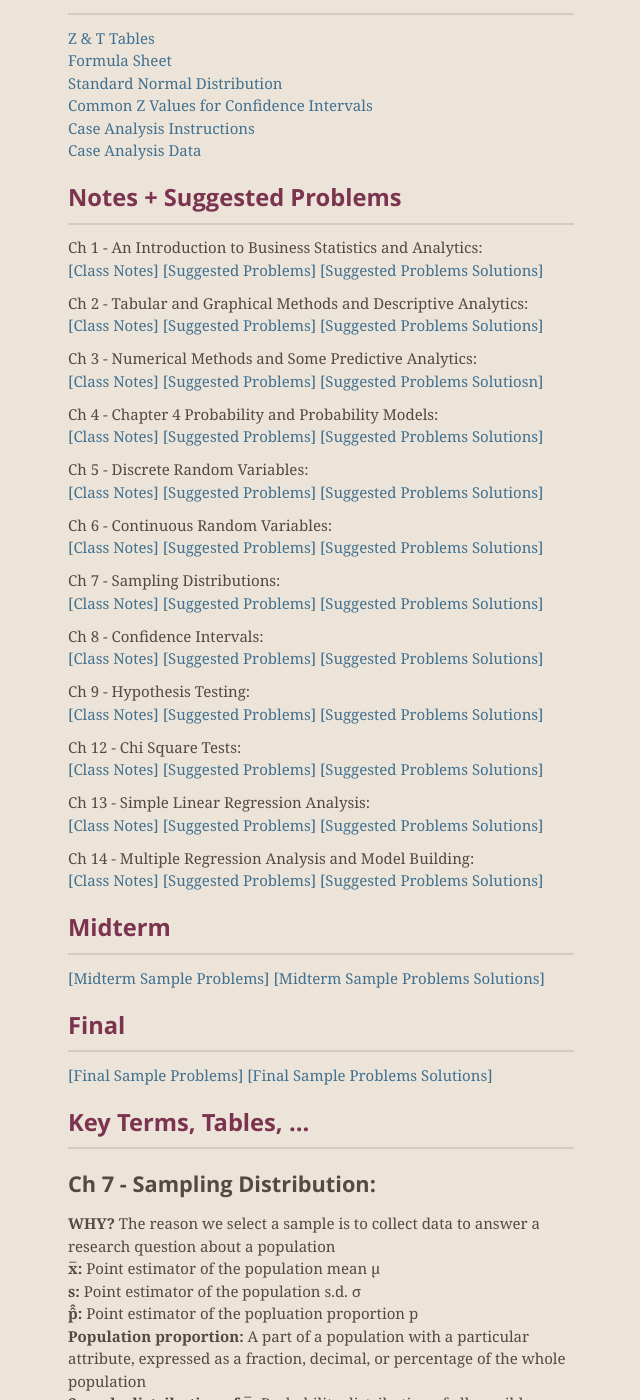
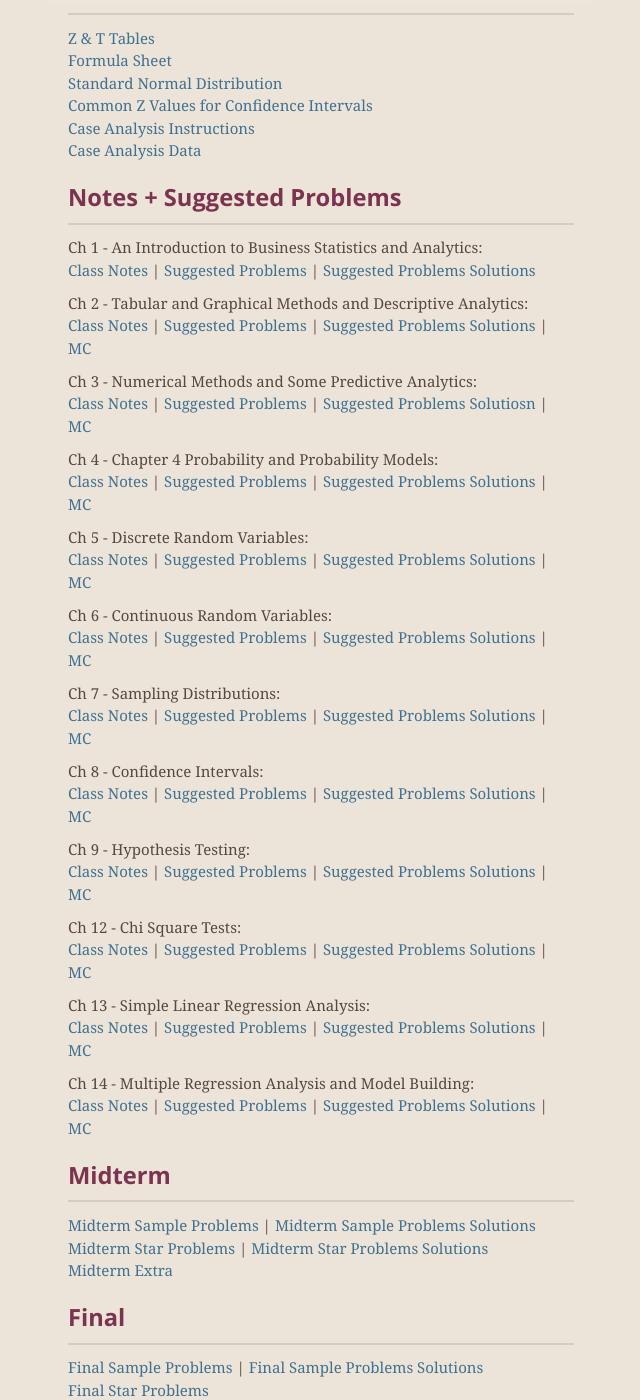
Before and after one commit to kishan-patel/kishan-patel.github.io, a Jekyll site: the page built from _posts/2018-03-06-comm-215.md, in a window 1280 px wide and 1400 px high, scrolled down 297 px. Shown: the whole window, without its empty margins (319-959 px from the left). Built offline with Jekyll 4.4.1, drawn with Linux system fonts in a browser that asks for light colours; nearby versions of some CDN libraries; some of the changed text lies outside the part shown.

Commit message:
update comm 215

```diff
--- a/_posts/2018-03-06-comm-215.md
+++ b/_posts/2018-03-06-comm-215.md
@@ -32,86 +32,107 @@ Let's test some inline math int $\int_{a}^{b} x^2 dx$
 
 Ch 1 - An Introduction to Business Statistics and Analytics:
 <!-- All Sections; Appendix 1.1,1.2 -->
-[[Class Notes]]({{site.url}}/assets/pdf/comm-215/class-notes/ch1-class-notes.pdf)
-[[Suggested Problems]]({{site.url}}/assets/pdf/comm-215/suggested-problems/ch1-suggested-problems.pdf)
-[[Suggested Problems Solutions]]({{site.url}}/assets/pdf/comm-215/suggested-problems/ch1-suggested-problems-solutions.pdf)
+[Class Notes]({{site.url}}/assets/pdf/comm-215/class-notes/ch1-class-notes.pdf) |
+[Suggested Problems]({{site.url}}/assets/pdf/comm-215/suggested-problems/ch1-suggested-problems.pdf) |
+[Suggested Problems Solutions]({{site.url}}/assets/pdf/comm-215/suggested-problems/ch1-suggested-problems-solutions.pdf)
 
 Ch 2 - Tabular and Graphical Methods and Descriptive Analytics:
 <!-- All Sections; Appendix 2.1,2.2   -->
-[[Class Notes]]({{site.url}}/assets/pdf/comm-215/class-notes/ch2-class-notes.pdf)
-[[Suggested Problems]]({{site.url}}/assets/pdf/comm-215/suggested-problems/ch2&3-suggested-problems.pdf)
-[[Suggested Problems Solutions]]({{site.url}}/assets/pdf/comm-215/suggested-problems/ch2&3-suggested-problems-solutions.pdf)
+[Class Notes]({{site.url}}/assets/pdf/comm-215/class-notes/ch2-class-notes.pdf) |
+[Suggested Problems]({{site.url}}/assets/pdf/comm-215/suggested-problems/ch2&3-suggested-problems.pdf) |
+[Suggested Problems Solutions]({{site.url}}/assets/pdf/comm-215/suggested-problems/ch2&3-suggested-problems-solutions.pdf) |
+[MC]({{site.url}}/assets/pdf/comm-215/mcs/ch2.pdf)
 
 Ch 3 - Numerical Methods and Some Predictive Analytics:
 <!-- Sections 3.1-3.3,3.5,3.6; Appendix 3.1,3.2   -->
-[[Class Notes]]({{site.url}}/assets/pdf/comm-215/class-notes/ch3-class-notes.pdf)
-[[Suggested Problems]]({{site.url}}/assets/pdf/comm-215/suggested-problems/ch2&3-suggested-problems.pdf)
-[[Suggested Problems Solutiosn]]({{site.url}}/assets/pdf/comm-215/suggested-problems/ch2&3-suggested-problems-solutions.pdf)
+[Class Notes]({{site.url}}/assets/pdf/comm-215/class-notes/ch3-class-notes.pdf) |
+[Suggested Problems]({{site.url}}/assets/pdf/comm-215/suggested-problems/ch2&3-suggested-problems.pdf) |
+[Suggested Problems Solutiosn]({{site.url}}/assets/pdf/comm-215/suggested-problems/ch2&3-suggested-problems-solutions.pdf) |
+[MC]({{site.url}}/assets/pdf/comm-215/mcs/ch2.pdf)
 
 Ch 4 - Chapter 4 Probability and Probability Models:
 <!-- All Sections; Appendix 1.1,1.2   -->
-[[Class Notes]]({{site.url}}/assets/pdf/comm-215/class-notes/ch4-class-notes.pdf)
-[[Suggested Problems]]({{site.url}}/assets/pdf/comm-215/suggested-problems/ch4-suggested-problems.pdf)
-[[Suggested Problems Solutions]]({{site.url}}/assets/pdf/comm-215/suggested-problems/ch4-suggested-problems-solutions.pdf)
+[Class Notes]({{site.url}}/assets/pdf/comm-215/class-notes/ch4-class-notes.pdf) |
+[Suggested Problems]({{site.url}}/assets/pdf/comm-215/suggested-problems/ch4-suggested-problems.pdf) |
+[Suggested Problems Solutions]({{site.url}}/assets/pdf/comm-215/suggested-problems/ch4-suggested-problems-solutions.pdf) |
+[MC]({{site.url}}/assets/pdf/comm-215/mcs/ch4.pdf)
 
 Ch 5 - Discrete Random Variables:
 <!-- Sections 5.1-5.3; Appendix 5.1,5.2 for Binomial Distribution   -->
-[[Class Notes]]({{site.url}}/assets/pdf/comm-215/class-notes/ch5-class-notes.pdf)
-[[Suggested Problems]]({{site.url}}/assets/pdf/comm-215/suggested-problems/ch5-suggested-problems.pdf)
-[[Suggested Problems Solutions]]({{site.url}}/assets/pdf/comm-215/suggested-problems/ch5-suggested-problems-solutions.pdf)
+[Class Notes]({{site.url}}/assets/pdf/comm-215/class-notes/ch5-class-notes.pdf) |
+[Suggested Problems]({{site.url}}/assets/pdf/comm-215/suggested-problems/ch5-suggested-problems.pdf) |
+[Suggested Problems Solutions]({{site.url}}/assets/pdf/comm-215/suggested-problems/ch5-suggested-problems-solutions.pdf) |
+[MC]({{site.url}}/assets/pdf/comm-215/mcs/ch5.pdf)
 
 Ch 6 - Continuous Random Variables:
 <!-- Sections 6.1,6.3, 6.4; Appendix 6.1,6.2   -->
-[[Class Notes]]({{site.url}}/assets/pdf/comm-215/class-notes/ch6-class-notes.pdf)
-[[Suggested Problems]]({{site.url}}/assets/pdf/comm-215/suggested-problems/ch6-suggested-problems.pdf)
-[[Suggested Problems Solutions]]({{site.url}}/assets/pdf/comm-215/suggested-problems/ch6-suggested-problems-solutions.pdf)
+[Class Notes]({{site.url}}/assets/pdf/comm-215/class-notes/ch6-class-notes.pdf) |
+[Suggested Problems]({{site.url}}/assets/pdf/comm-215/suggested-problems/ch6-suggested-problems.pdf) |
+[Suggested Problems Solutions]({{site.url}}/assets/pdf/comm-215/suggested-problems/ch6-suggested-problems-solutions.pdf) |
+[MC]({{site.url}}/assets/pdf/comm-215/mcs/ch6.pdf)
 
 Ch 7 - Sampling Distributions:
 <!-- Sections 7.1-7.2   -->
-[[Class Notes]]({{site.url}}/assets/pdf/comm-215/class-notes/ch7-class-notes.pdf)
-[[Suggested Problems]]({{site.url}}/assets/pdf/comm-215/suggested-problems/ch7-suggested-problems.pdf)
-[[Suggested Problems Solutions]]({{site.url}}/assets/pdf/comm-215/suggested-problems/ch7-suggested-problems-solutions.pdf)
+[Class Notes]({{site.url}}/assets/pdf/comm-215/class-notes/ch7-class-notes.pdf) |
+[Suggested Problems]({{site.url}}/assets/pdf/comm-215/suggested-problems/ch7-suggested-problems.pdf) |
+[Suggested Problems Solutions]({{site.url}}/assets/pdf/comm-215/suggested-problems/ch7-suggested-problems-solutions.pdf) |
+[MC]({{site.url}}/assets/pdf/comm-215/mcs/ch7.pdf)
 
 Ch 8 - Confidence Intervals:
 <!-- Sections 8.1-8.4; Appendix 8.1,8.2   -->
-[[Class Notes]]({{site.url}}/assets/pdf/comm-215/class-notes/ch8-class-notes.pdf)
-[[Suggested Problems]]({{site.url}}/assets/pdf/comm-215/suggested-problems/ch8-suggested-problems.pdf)
-[[Suggested Problems Solutions]]({{site.url}}/assets/pdf/comm-215/suggested-problems/ch8-suggested-problems-solutions.pdf)
+[Class Notes]({{site.url}}/assets/pdf/comm-215/class-notes/ch8-class-notes.pdf) |
+[Suggested Problems]({{site.url}}/assets/pdf/comm-215/suggested-problems/ch8-suggested-problems.pdf) |
+[Suggested Problems Solutions]({{site.url}}/assets/pdf/comm-215/suggested-problems/ch8-suggested-problems-solutions.pdf) |
+[MC]({{site.url}}/assets/pdf/comm-215/mcs/ch8.pdf)
 
 Ch 9 - Hypothesis Testing:
 <!-- Sections 9.1-9.4; Appendix 9.1,9.2   -->
-[[Class Notes]]({{site.url}}/assets/pdf/comm-215/class-notes/ch9-class-notes.pdf)
-[[Suggested Problems]]({{site.url}}/assets/pdf/comm-215/suggested-problems/ch9-suggested-problems.pdf)
-[[Suggested Problems Solutions]]({{site.url}}/assets/pdf/comm-215/suggested-problems/ch9-suggested-problems-solutions.pdf)
+[Class Notes]({{site.url}}/assets/pdf/comm-215/class-notes/ch9-class-notes.pdf) |
+[Suggested Problems]({{site.url}}/assets/pdf/comm-215/suggested-problems/ch9-suggested-problems.pdf) |
+[Suggested Problems Solutions]({{site.url}}/assets/pdf/comm-215/suggested-problems/ch9-suggested-problems-solutions.pdf) |
+[MC]({{site.url}}/assets/pdf/comm-215/mcs/ch9.pdf)
 
 Ch 12 - Chi Square Tests:
 <!-- Sections 12.1-12.2; Appendix 12.1,12.2   -->
-[[Class Notes]]({{site.url}}/assets/pdf/comm-215/class-notes/ch12-class-notes.pdf)
-[[Suggested Problems]]({{site.url}}/assets/pdf/comm-215/suggested-problems/ch12-suggested-problems.pdf)
-[[Suggested Problems Solutions]]({{site.url}}/assets/pdf/comm-215/suggested-problems/ch12-suggested-problems-solutions.pdf)
+[Class Notes]({{site.url}}/assets/pdf/comm-215/class-notes/ch12-class-notes.pdf) |
+[Suggested Problems]({{site.url}}/assets/pdf/comm-215/suggested-problems/ch12-suggested-problems.pdf) |
+[Suggested Problems Solutions]({{site.url}}/assets/pdf/comm-215/suggested-problems/ch12-suggested-problems-solutions.pdf) |
+[MC]({{site.url}}/assets/pdf/comm-215/mcs/ch12.pdf)
 
 Ch 13 - Simple Linear Regression Analysis:
 <!-- Sections 13.1-13.5; Appendix 13.1,13.2 & Sections 3.4   -->
-[[Class Notes]]({{site.url}}/assets/pdf/comm-215/class-notes/ch13-class-notes.pdf)
-[[Suggested Problems]]({{site.url}}/assets/pdf/comm-215/suggested-problems/ch13-suggested-problems.pdf)
-[[Suggested Problems Solutions]]({{site.url}}/assets/pdf/comm-215/suggested-problems/ch13-suggested-problems-solutions.pdf)
-
+[Class Notes]({{site.url}}/assets/pdf/comm-215/class-notes/ch13-class-notes.pdf) |
+[Suggested Problems]({{site.url}}/assets/pdf/comm-215/suggested-problems/ch13-suggested-problems.pdf) |
+[Suggested Problems Solutions]({{site.url}}/assets/pdf/comm-215/suggested-problems/ch13-suggested-problems-solutions.pdf) |
+[MC]({{site.url}}/assets/pdf/comm-215/mcs/ch13.pdf)
 
 Ch 14 - Multiple Regression Analysis and Model Building:
 <!-- Sections 14.1-14.5; Appendix 14.1,14.2   -->
-[[Class Notes]]({{site.url}}/assets/pdf/comm-215/class-notes/ch14-class-notes.pdf)
-[[Suggested Problems]]({{site.url}}/assets/pdf/comm-215/suggested-problems/ch14-suggested-problems.pdf)
-[[Suggested Problems Solutions]]({{site.url}}/assets/pdf/comm-215/suggested-problems/ch14-suggested-problems-solutions.pdf)
+[Class Notes]({{site.url}}/assets/pdf/comm-215/class-notes/ch14-class-notes.pdf) |
+[Suggested Problems]({{site.url}}/assets/pdf/comm-215/suggested-problems/ch14-suggested-problems.pdf) |
+[Suggested Problems Solutions]({{site.url}}/assets/pdf/comm-215/suggested-problems/ch14-suggested-problems-solutions.pdf) |
+[MC]({{site.url}}/assets/pdf/comm-215/mcs/ch14.pdf)
 
 ## Midterm
 
-[[Midterm Sample Problems]]({{site.url}}/assets/pdf/comm-215/midterm/midterm-sample-problems.pdf)
-[[Midterm Sample Problems Solutions]]({{site.url}}/assets/pdf/comm-215/midterm/midterm-sample-problems-solutions.pdf)
+[Midterm Sample Problems]({{site.url}}/assets/pdf/comm-215/midterm/midterm-sample-problems.pdf) |
+[Midterm Sample Problems Solutions]({{site.url}}/assets/pdf/comm-215/midterm/midterm-sample-problems-solutions.pdf)
+[Midterm Star Problems]({{site.url}}/assets/pdf/comm-215/midterm/midterm-start-problems.pdf) |
+[Midterm Star Problems Solutions]({{site.url}}/assets/pdf/comm-215/midterm/midterm-star-problems-solutions.pdf)
+[Midterm Extra]({{site.url}}/assets/pdf/comm-215/midterm/past-midterm.pdf)
 
 ## Final
 
-[[Final Sample Problems]]({{site.url}}/assets/pdf/comm-215/final/final-sample-problems.pdf)
-[[Final Sample Problems Solutions]]({{site.url}}/assets/pdf/comm-215/final/final-sample-problems-solutions.pdf)
+[Final Sample Problems]({{site.url}}/assets/pdf/comm-215/final/final-sample-problems.pdf) |
+[Final Sample Problems Solutions]({{site.url}}/assets/pdf/comm-215/final/final-sample-problems-solutions.pdf)
+[Final Star Problems]({{site.url}}/assets/pdf/comm-215/final/final-star-problems.pdf)
+[Mock Final Long Answers]({{site.url}}/assets/pdf/comm-215/final/mock-final-long-answers.pdf)
+[Final Summer 2013]({{site.url}}/assets/pdf/comm-215/final/final-summer-2013.pdf)
+[Final Summer 2012]({{site.url}}/assets/pdf/comm-215/final/final-summer-2012.pdf)
+[Final Fall 2014]({{site.url}}/assets/pdf/comm-215/final/final-fall-2014.docx)
+
+
+
 
 ## Key Terms, Tables, ...
 
```
Also changed, not shown: 18 other files.
